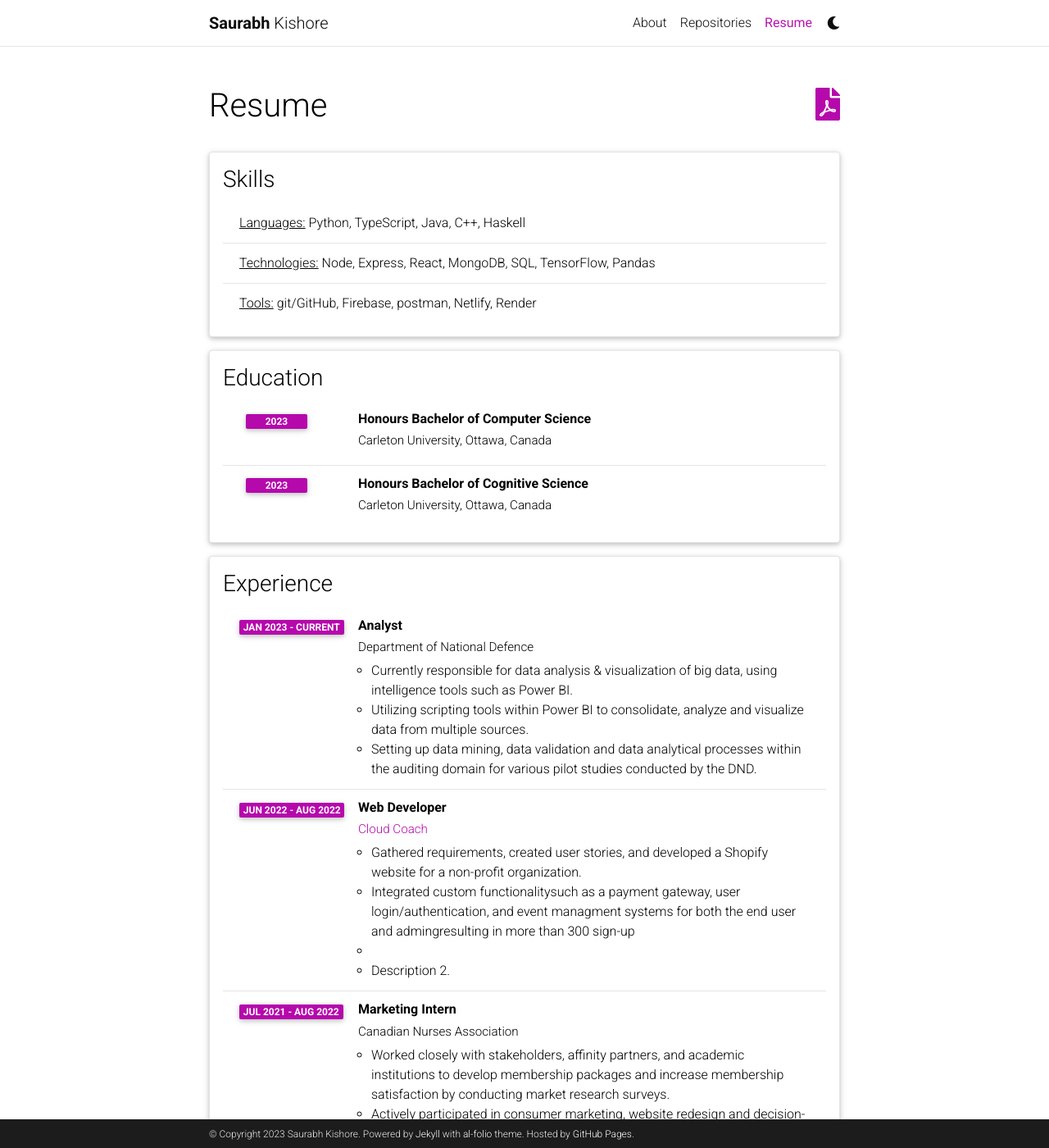
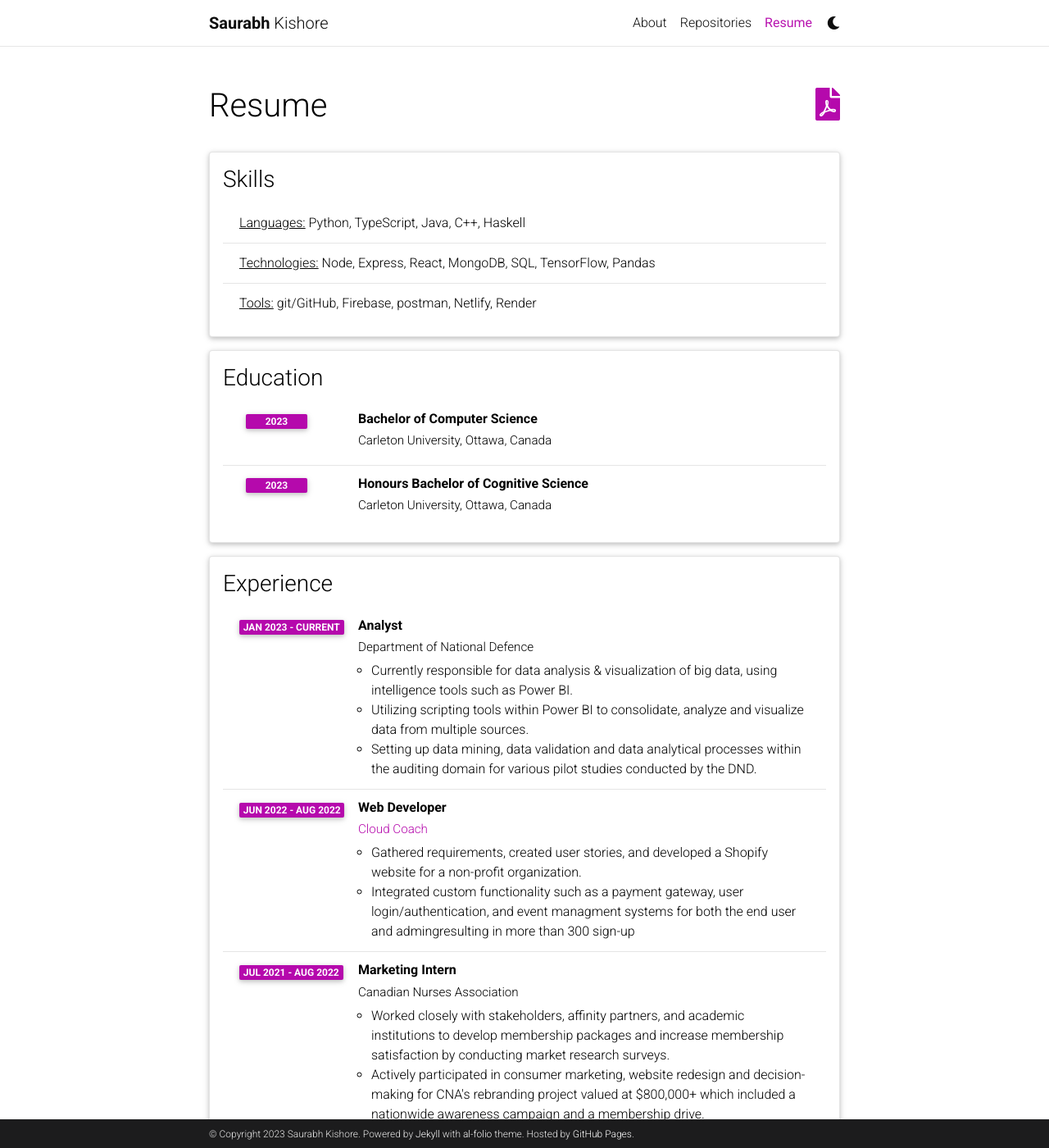
Before and after one commit to gksaurabh/gksaurabh.github.io, a Jekyll site: the page built from _pages/cv.md, in a window 1280 px wide and 1400 px high. Shown: the whole window at 82% size. Built offline with Jekyll 4.4.1, drawn with Linux system fonts in a browser that asks for light colours; comment, search, counter and statistics services are not loaded; a style sheet for code colours, icons or effects is not loaded; some of the changed lines change nothing that is shown; some of the changed text lies outside the part shown.

Commit message:
minor changes to few pages

```diff
--- a/_data/cv.yml
+++ b/_data/cv.yml
@@ -9,7 +9,7 @@
 - title: Education
   type: time_table
   contents:
-    - title: Honours Bachelor of Computer Science
+    - title: Bachelor of Computer Science
       institution: Carleton University, Ottawa, Canada
       year: 2023
       # description:
@@ -42,9 +42,8 @@
       year: Jun 2022 - Aug 2022
       description:
         - Gathered requirements, created user stories, and developed a Shopify website for a non-profit organization.
-        - Integrated custom functionalitysuch as a payment gateway, user login/authentication, and event managment systems for both the end user and admingresulting in more than 300 sign-up
-        -
-        - Description 2.
+        - Integrated custom functionality such as a payment gateway, user login/authentication, and event managment systems for both the end user and admingresulting in more than 300 sign-up
+
 
     - title: Marketing Intern
       institution: Canadian Nurses Association
@@ -78,30 +77,30 @@
       - Worked closely with the Founder and Product Manager to gather requirements and create the wire-frames, and user interfaces, and built a logical and user-friendly flow.
 
 
-- title:
-  type: time_table
-  contents:
-    - year: 1921
-      items:
-        - Nobel Prize in Physics
-        - Matteucci Medal
-    - year: 2029
-      items:
-        - Max Planck Medal
+# # - title:
+# #   type: time_table
+# #   contents:
+# #     - year: 1921
+# #       items:
+# #         - Nobel Prize in Physics
+# #         - Matteucci Medal
+# #     - year: 2029
+# #       items:
+# #         - Max Planck Medal
 
-- title: Academic Interests
-  type: nested_list
-  contents:
-    - title: Topic 1.
-      items:
-        - Description 1.
-        - Description 2.
-    - title: Topic 2.
-      items:
-        - Description 1.
-        - Description 2.
+# # - title: Academic Interests
+# #   type: nested_list
+# #   contents:
+# #     - title: Topic 1.
+# #       items:
+# #         - Description 1.
+# #         - Description 2.
+# #     - title: Topic 2.
+# #       items:
+# #         - Description 1.
+# #         - Description 2.
 
-- title: Other Interests
-  type: list
-  contents:
-    - <u>Hobbies:</u> Hobby 1, Hobby 2, etc.
+# - title: Other Interests
+#   type: list
+#   contents:
+#     - <u>Hobbies:</u> Hobby 1, Hobby 2, etc.
```
Also changed, not shown: 3 other files.
